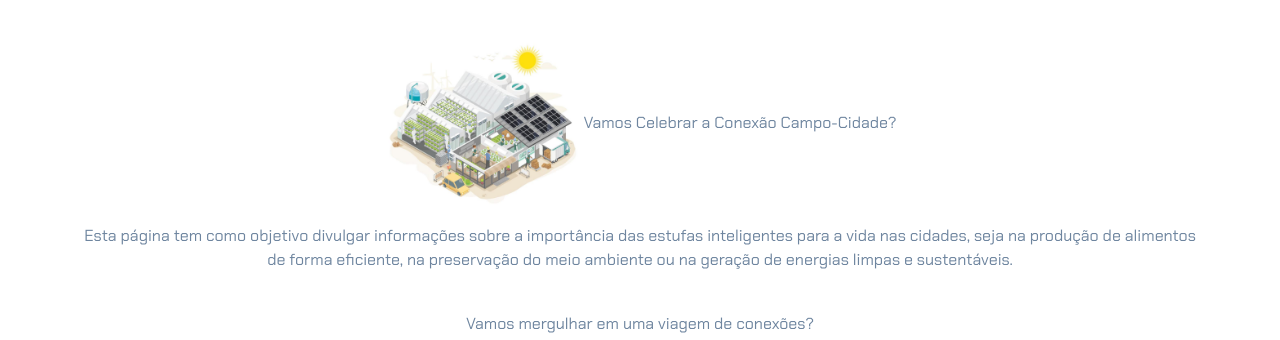
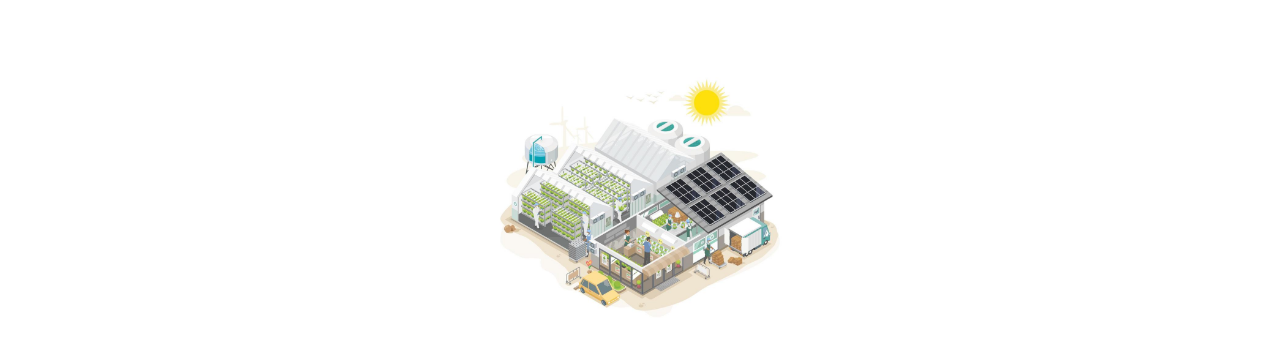
Before and after one commit to LeticiaGeffer/Curso, a plain HTML site: page index.html in a window 1280 px wide. Shown: the top 340 px of the page. Drawn offline with nearby package versions, Linux system fonts and the light colour scheme.

Commit message:
atualizado

```diff
--- a/index.html
+++ b/index.html
@@ -9,13 +9,16 @@
     <link rel="stylesheet" href="style.css">
     <title>Meu projeto</title>
 </head>
+<header class="container text-center my-4">
+    <img
+        src="img.1.jpg"
+        alt="imagem que representa uma estufa inteligente"
+        class="rounded-circle d-block mx-auto"
+        width="300"
+        height="300"
+    >
+    <h1>Vamos Celebrar a Conexão Campo-Cidade?</h1>
 
-<body>
-    <header class="container text-center">
-        <img src="img.1.jpg" alt="imagem que representa uma estufa inteligente" class="rounded-circle" width="200" height="200"
-
-
-        <h1>Vamos Celebrar a Conexão Campo-Cidade?</h1>
         <p>Esta página tem como objetivo divulgar informações sobre a importância das estufas inteligentes para a vida nas cidades, seja na produção de alimentos de forma eficiente, na preservação do meio ambiente ou na geração de energias limpas e sustentáveis.</p>
         <p>Vamos mergulhar em uma viagem de conexões?</p>
         <div>
--- a/style.css
+++ b/style.css
@@ -1,4 +1,10 @@
 @import url('https://fonts.googleapis.com/css2?family=Chakra+Petch:ital,wght@0,300;0,400;0,500;0,600;0,700;1,300;1,400;1,500;1,600;1,700&display=swap');
+header img {
+    display: block;
+    margin: 0 auto;
+    width: 300px;
+    height: 300px;
+}
 
 :root {
     --cor-principal: #6E859F;
```
